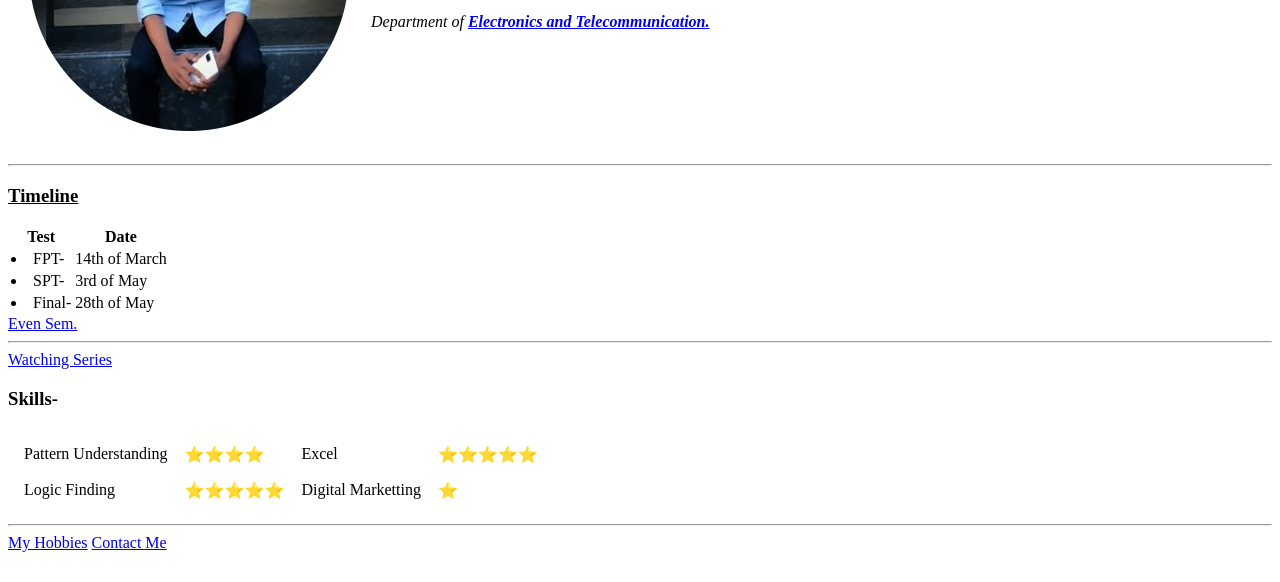
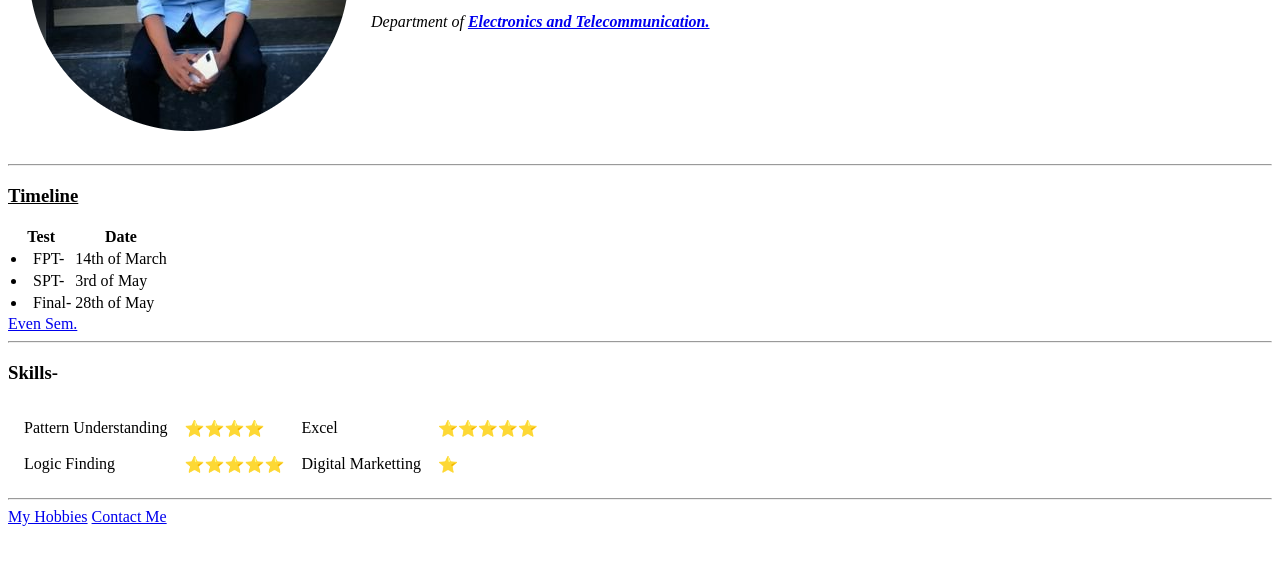
Before and after one commit to Abhi-9098/cv, a plain HTML site: page index.html in a window 1280 px wide. Shown: the part 218-800 px from the top of the page. Drawn offline with Linux system fonts and the light colour scheme.

Commit message:
Update index.html

```diff
--- a/index.html
+++ b/index.html
@@ -70,7 +70,7 @@
 
   <hr>
 
-<a href="my series.html">Watching Series</a>
+
 
   <h3>Skills-</h3>
 
```
